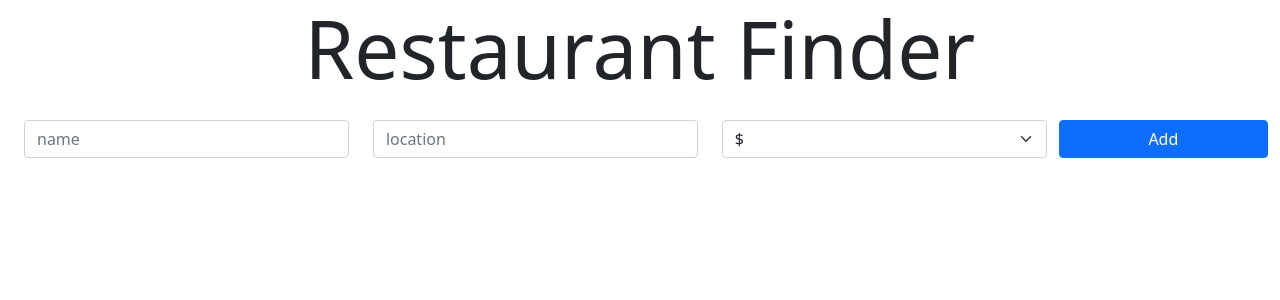
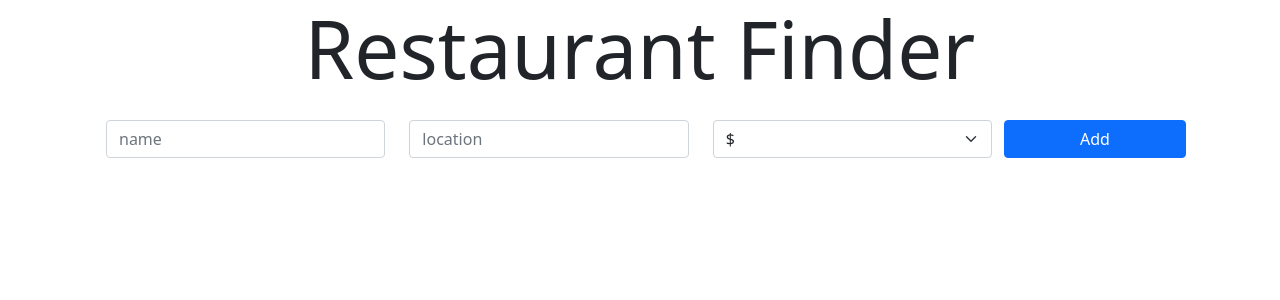
Before and after one commit to Pedginald/restaurant-rater, a React (Create React App) app in the folder client/: page / in a window 1280 px wide. Shown: the top 300 px of the page. Built offline with nearby package versions, Linux system fonts and the light colour scheme.

Commit message:
Adding container class to add margins

```diff
--- a/client/src/App.js
+++ b/client/src/App.js
@@ -6,7 +6,7 @@ import Home from './routes/Home';
 
 const App = () => {
 	return (
-		<div>
+		<div className='container'>
 			<Router>
 				<Switch>
 					<Route exact path='/' component={Home}/>
```
